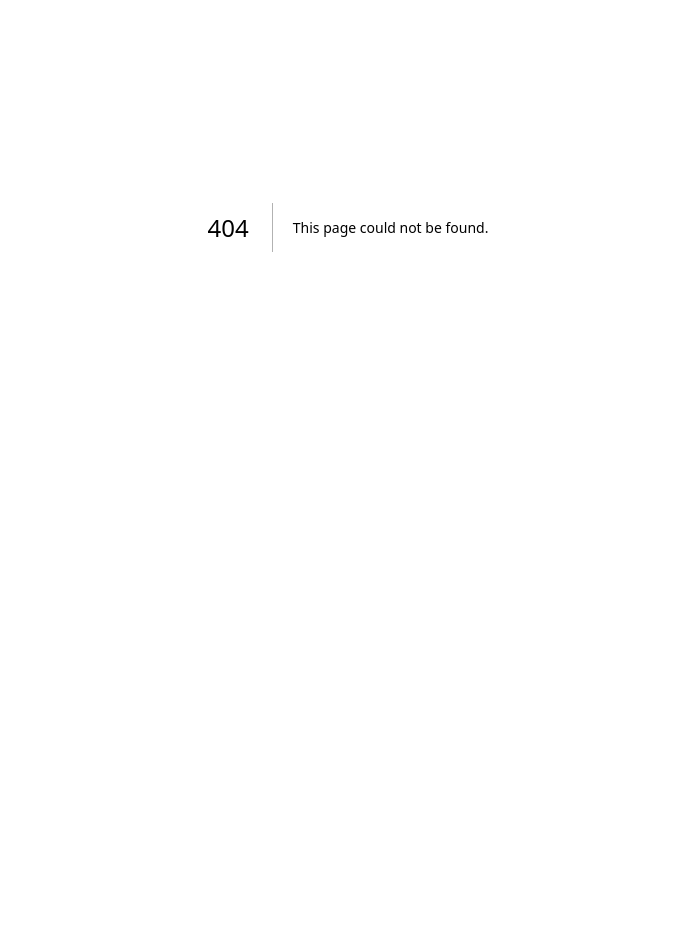
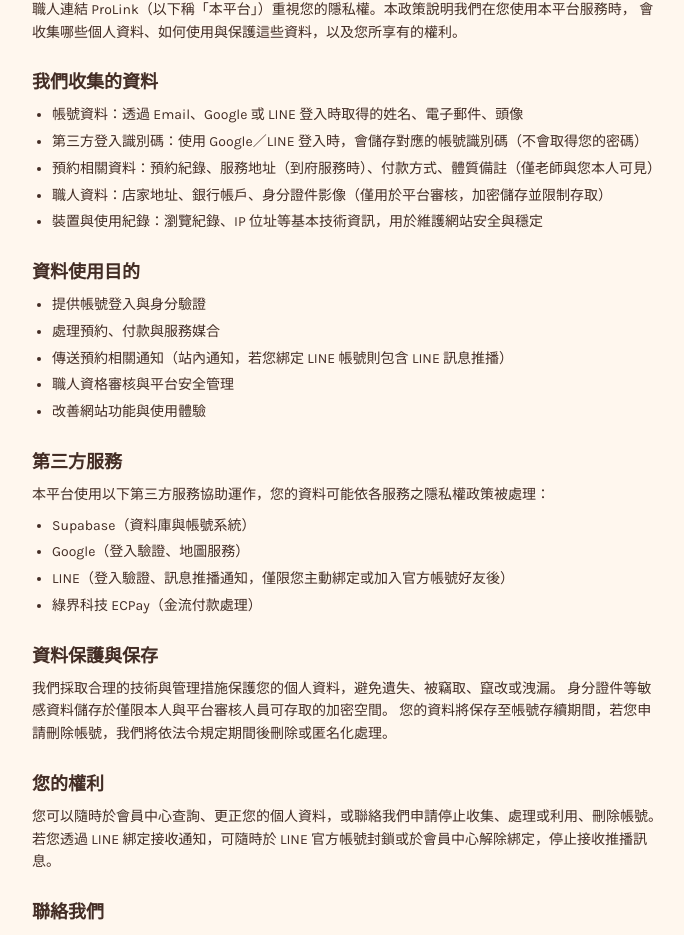
Before and after one commit to prolinkservice/prolink, a Next.js app: page /privacy in a window 1280 px wide. Before the commit this address had no page. Shown: the part 173-1108 px from the top of the page, without its empty margins (292-976 px from the left). Before the commit the page ends 800 px from the top, so only its background shows below. Built offline with nearby package versions, Linux system fonts and the light colour scheme.

Commit message:
feat: 新增隱私權政策頁面

```diff
--- /dev/null
+++ b/src/app/privacy/page.tsx
@@ -0,0 +1,87 @@
+import Link from 'next/link'
+import { ArrowLeft } from 'lucide-react'
+
+export const metadata = {
+  title: '隱私權政策｜職人連結 ProLink',
+}
+
+export default function PrivacyPolicyPage() {
+  return (
+    <div className="min-h-screen bg-background">
+      <nav className="sticky top-0 z-50 bg-white border-b border-border px-4 py-3 flex items-center gap-3 shadow-sm">
+        <Link href="/" className="flex items-center gap-1.5 text-sm text-muted-foreground hover:text-foreground">
+          <ArrowLeft className="w-4 h-4" />返回首頁
+        </Link>
+      </nav>
+
+      <div className="max-w-2xl mx-auto px-5 py-10 text-sm leading-relaxed text-foreground space-y-6">
+        <header>
+          <h1 className="text-2xl font-bold mb-2">隱私權政策</h1>
+          <p className="text-muted-foreground">最後更新日期：2026年6月27日</p>
+        </header>
+
+        <p>
+          職人連結 ProLink（以下稱「本平台」）重視您的隱私權。本政策說明我們在您使用本平台服務時，
+          會收集哪些個人資料、如何使用與保護這些資料，以及您所享有的權利。
+        </p>
+
+        <section className="space-y-2">
+          <h2 className="text-lg font-semibold">我們收集的資料</h2>
+          <ul className="list-disc pl-5 space-y-1">
+            <li>帳號資料：透過 Email、Google 或 LINE 登入時取得的姓名、電子郵件、頭像</li>
+            <li>第三方登入識別碼：使用 Google／LINE 登入時，會儲存對應的帳號識別碼（不會取得您的密碼）</li>
+            <li>預約相關資料：預約紀錄、服務地址（到府服務時）、付款方式、體質備註（僅老師與您本人可見）</li>
+            <li>職人資料：店家地址、銀行帳戶、身分證件影像（僅用於平台審核，加密儲存並限制存取）</li>
+            <li>裝置與使用紀錄：瀏覽紀錄、IP 位址等基本技術資訊，用於維護網站安全與穩定</li>
+          </ul>
+        </section>
+
+        <section className="space-y-2">
+          <h2 className="text-lg font-semibold">資料使用目的</h2>
+          <ul className="list-disc pl-5 space-y-1">
+            <li>提供帳號登入與身分驗證</li>
+            <li>處理預約、付款與服務媒合</li>
+            <li>傳送預約相關通知（站內通知，若您綁定 LINE 帳號則包含 LINE 訊息推播）</li>
+            <li>職人資格審核與平台安全管理</li>
+            <li>改善網站功能與使用體驗</li>
+          </ul>
+        </section>
+
+        <section className="space-y-2">
+          <h2 className="text-lg font-semibold">第三方服務</h2>
+          <p>本平台使用以下第三方服務協助運作，您的資料可能依各服務之隱私權政策被處理：</p>
+          <ul className="list-disc pl-5 space-y-1">
+            <li>Supabase（資料庫與帳號系統）</li>
+            <li>Google（登入驗證、地圖服務）</li>
+            <li>LINE（登入驗證、訊息推播通知，僅限您主動綁定或加入官方帳號好友後）</li>
+            <li>綠界科技 ECPay（金流付款處理）</li>
+          </ul>
+        </section>
+
+        <section className="space-y-2">
+          <h2 className="text-lg font-semibold">資料保護與保存</h2>
+          <p>
+            我們採取合理的技術與管理措施保護您的個人資料，避免遺失、被竊取、竄改或洩漏。
+            身分證件等敏感資料儲存於僅限本人與平台審核人員可存取的加密空間。
+            您的資料將保存至帳號存續期間，若您申請刪除帳號，我們將依法令規定期間後刪除或匿名化處理。
+          </p>
+        </section>
+
+        <section className="space-y-2">
+          <h2 className="text-lg font-semibold">您的權利</h2>
+          <p>
+            您可以隨時於會員中心查詢、更正您的個人資料，或聯絡我們申請停止收集、處理或利用、刪除帳號。
+            若您透過 LINE 綁定接收通知，可隨時於 LINE 官方帳號封鎖或於會員中心解除綁定，停止接收推播訊息。
+          </p>
+        </section>
+
+        <section className="space-y-2">
+          <h2 className="text-lg font-semibold">聯絡我們</h2>
+          <p>
+            若您對本隱私權政策有任何疑問，歡迎透過平台客服信箱與我們聯繫。
+          </p>
+        </section>
+      </div>
+    </div>
+  )
+}
```
